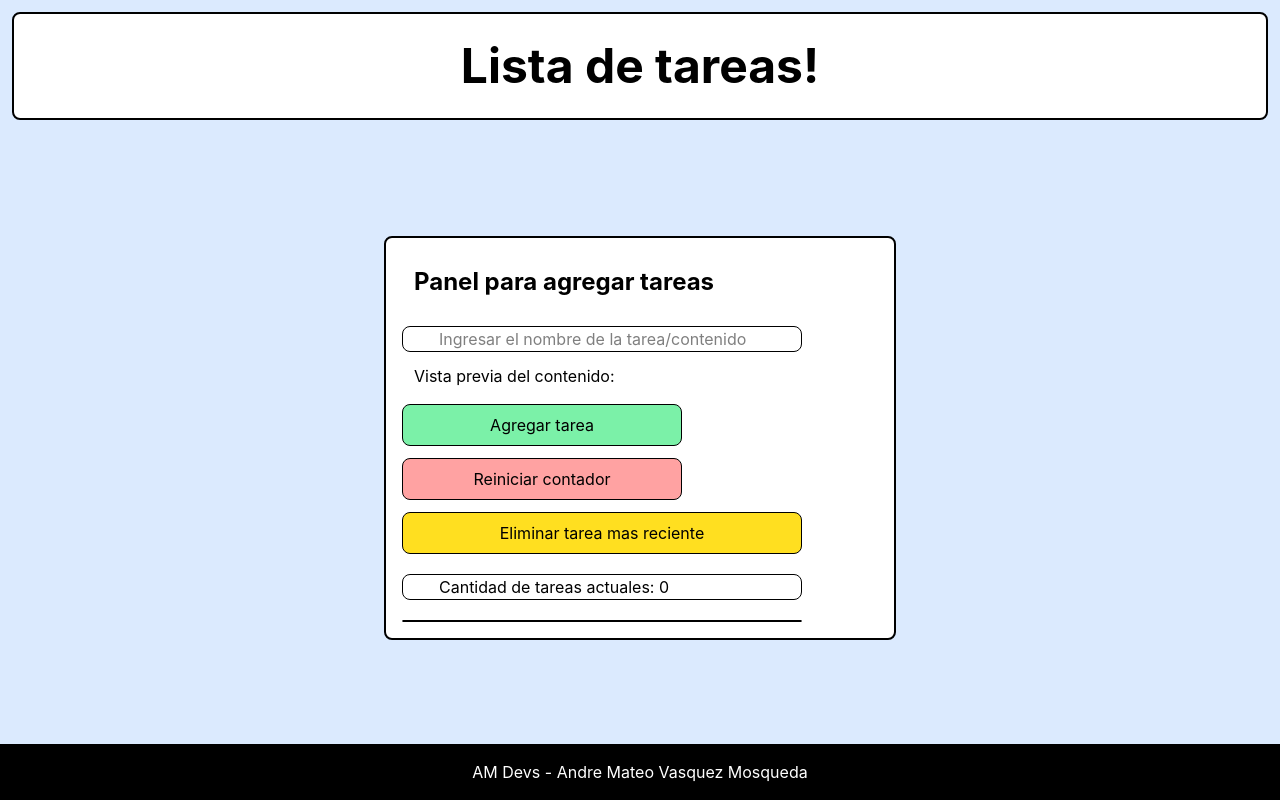
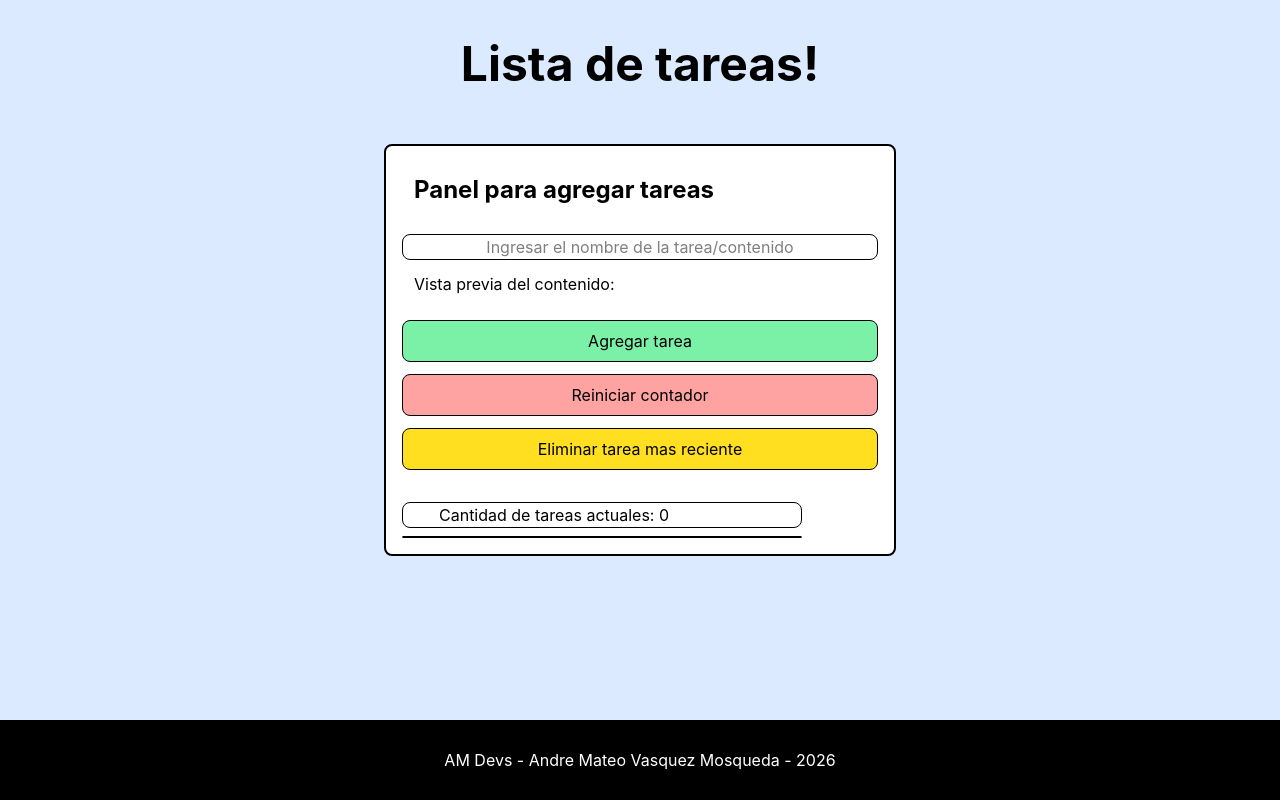
Before and after one commit to andremateovas-debug/Todolist_REACT, a React (Vite) app: page / in a window 1280 px wide. Built offline with nearby package versions, Linux system fonts and the light colour scheme.

Commit message:
DIseño final (temporal)

```diff
--- a/src/App.jsx
+++ b/src/App.jsx
@@ -4,7 +4,7 @@ import { useState, useEffect} from 'react'
 
 function Header() {
   return (
-    <header className='rounded-lg border-2 border-black bg-white p-7 text-center text-black text-5xl font-bold m-3'>
+    <header className='bg-blue-100 p-7 text-center text-black text-5xl font-bold m-3'>
       <h1 className=''>Lista de tareas!</h1>
     </header>
   )
@@ -83,22 +83,27 @@ function Contador() {
         <h2 className='text-black '>Panel para agregar tareas</h2>
       </div>
 
-      <input className='border-1 rounded-lg pl-9 pr-9 w-100'type="text" placeholder='Ingresar el nombre de la tarea/contenido' value={Infotarea} onChange={(e) => setContenidodelatarea(e.target.value)} />
+      <input className='border-1  text-center rounded-lg pl-9 pr-9 w-full'type="text" placeholder='Ingresar el nombre de la tarea/contenido' value={Infotarea} onChange={(e) => setContenidodelatarea(e.target.value)} />
 
       <p className='p-3'>Vista previa del contenido: {Infotarea}</p>
 
-      <button className='border-1 bg-green-300 rounded-lg pl-9 pr-9 w-70 p-2 mt-1' onClick={agregarTarea} >Agregar tarea </button>
-      <p></p>
-
-      <button className='border-1 bg-red-300 rounded-lg pl-9 pr-9 w-70 p-2 mt-3' onClick = {reiniciarContador} > Reiniciar contador </button>
-      <p></p>
-      <button className='border-1 bg-yellow-300 rounded-lg pl-9 pr-9 w-100 p-2 mt-3' onClick = {eliminarTarea} > Eliminar tarea mas reciente </button>
-
-      <p className='border-1 rounded-lg pl-9 pr-9 w-100 mt-5'>Cantidad de tareas actuales: {Contador} </p>
 
 
 
-      <ul className='border-1 rounded-lg pl-9 pr-9 w-100 mt-5'>
+      <button className='border-1 bg-green-300 rounded-lg pl-9 pr-9 w-full p-2 mt-3' onClick={agregarTarea} >Agregar tarea </button>
+
+      <button className='border-1 bg-red-300 rounded-lg pl-9 pr-9 w-full p-2 mt-3' onClick = {reiniciarContador} > Reiniciar contador </button>
+
+      <button className='border-1 bg-yellow-300 rounded-lg pl-9 pr-9 w-full p-2 mt-3' onClick = {eliminarTarea} > Eliminar tarea mas reciente </button>
+
+
+
+
+      <p className='border-1 rounded-lg pl-9 pr-9 w-100 mt-8'>Cantidad de tareas actuales: {Contador} </p>
+
+
+
+      <ul className='border-1 rounded-lg pl-9 pr-9 w-100 mt-2'>
         {Tareas.map((tarea, index) => (
           <li key={index}> {index} - {tarea}</li>
         ))}
@@ -115,22 +120,23 @@ function Contador() {
 
 function Footer() {
   return (
-    <footer className='bg-black text-white text-center p-4'>
-      <p>AM Devs - Andre Mateo Vasquez Mosqueda</p>
+    <footer className='bg-black text-white text-center p-7 w-full justify-end mt-auto'>
+      <p>AM Devs - Andre Mateo Vasquez Mosqueda - 2026</p>
     </footer>
   )
 }
 
 
 
-
+// PRINCIPAL
 function App() {
   return (
-    <section className='bg-blue-100 min-h-screen flex flex-col justify-between'>
+    <section className='bg-blue-100 min-h-screen flex flex-col justify-start items-center'>
       <Header />
       <Contador />
-      <Footer />
+      <Footer/>
     </section>
+
   )
 }
 
```
